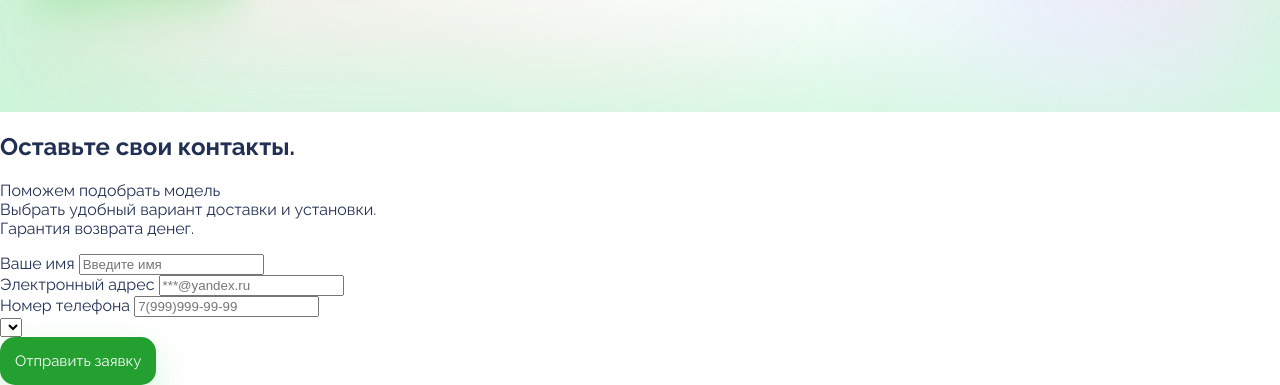
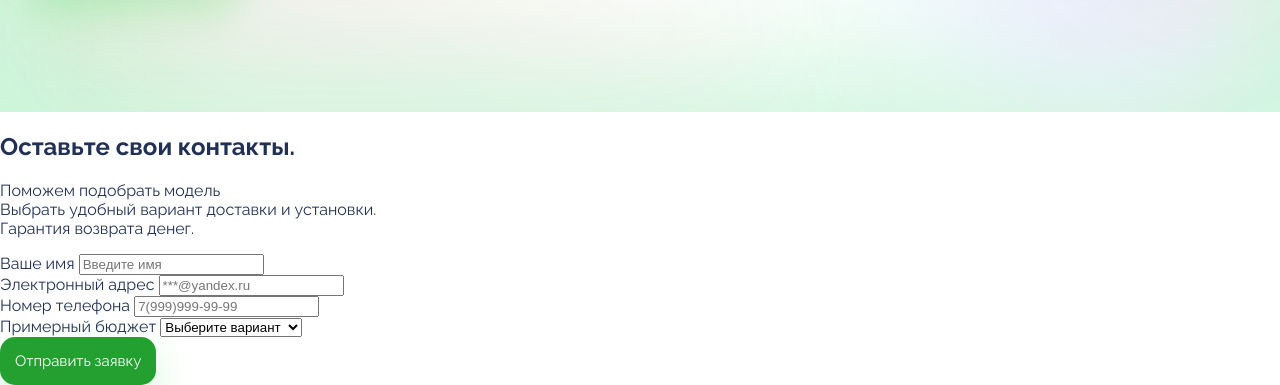
Before and after one commit to Freyanord/green-corp-landing, a plain HTML site: page index.html in a window 1280 px wide. Shown: the part 709-1094 px from the top of the page. Drawn offline with Linux system fonts and the light colour scheme.

Commit message:
Correct form

```diff
--- a/index.html
+++ b/index.html
@@ -45,8 +45,13 @@
                     <input type="text" placeholder="7(999)999-99-99" id="phone">
                 </div>
                 <div class="form__group">
-                    <select>
-
+                    <label for="budget">Примерный бюджет</label>
+                    <select id="budget">
+                        <option>Выберите вариант</option>
+                        <option value="10-30">10 000₽ – 30 000₽</option>
+                        <option value="30-60">30 000₽ – 60 000₽</option>
+                        <option value="60-100">60 000₽ – 100 000₽</option>
+                        <option value="100+">100 000₽</option>
                     </select>
                 </div>
                 <button class="form__submit" type="submit">Отправить заявку</button>
```
